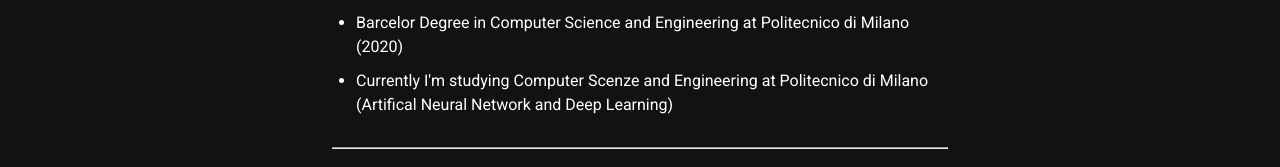
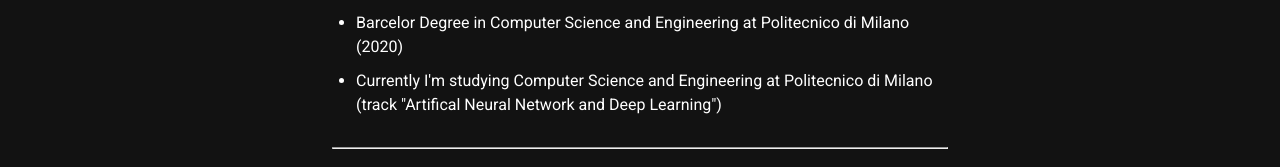
Before and after one commit to sam98uele/sam98uele.dev, a Nuxt app: page / in a window 1280 px wide. Shown: the part 330-497 px from the top of the page. Built offline with nearby package versions, Linux system fonts and the light colour scheme; what v-tooltip would draw is missing.

Commit message:
Update typo

```diff
--- a/components/Welcome.vue
+++ b/components/Welcome.vue
@@ -15,8 +15,9 @@
             di Milano (2020)
           </li>
           <li>
-            Currently I'm studying Computer Scenze and Engineering at
-            Politecnico di Milano (Artifical Neural Network and Deep Learning)
+            Currently I'm studying Computer Science and Engineering at
+            Politecnico di Milano (track "Artifical Neural Network and Deep
+            Learning")
           </li>
         </ul>
         <hr style="margin-top: 30px; margin-bottom: 40px" />
@@ -50,11 +51,7 @@
 
         <v-tooltip bottom>
           <template #activator="{ on, attrs }">
-            <a
-              href="https://twitter.com/sam98uele"
-              v-bind="attrs"
-              v-on="on"
-            >
+            <a href="https://twitter.com/sam98uele" v-bind="attrs" v-on="on">
               <i class="social-icon fab fa-twitter-square fa-2x"></i>
             </a>
           </template>
```
